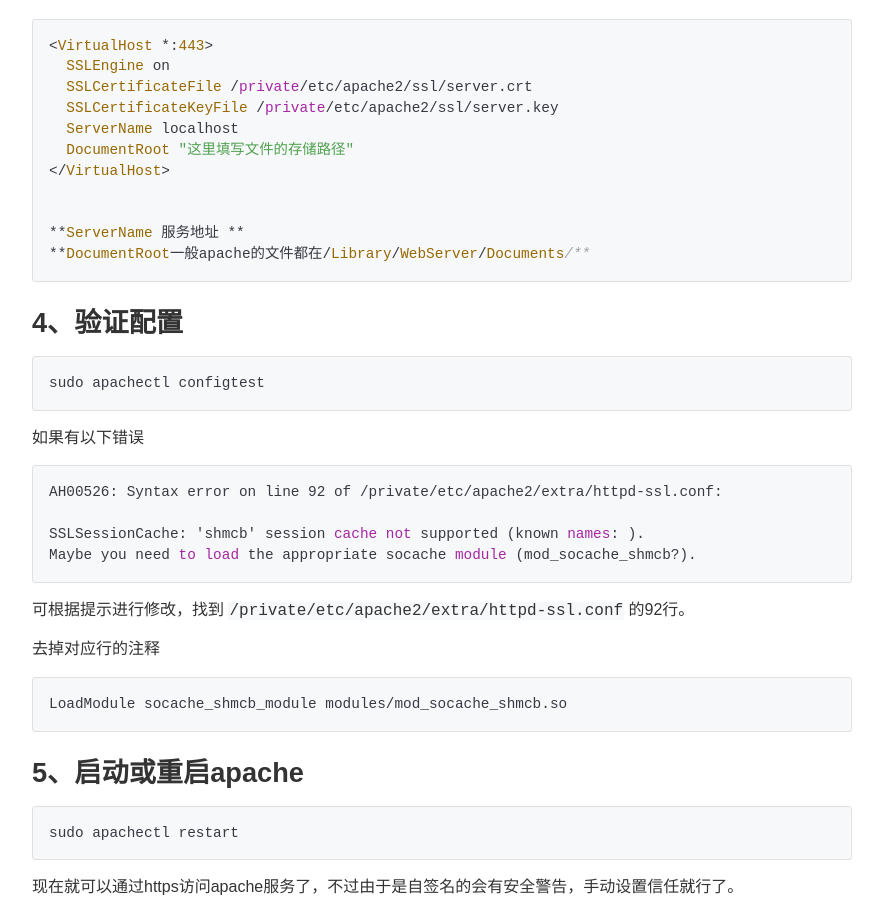
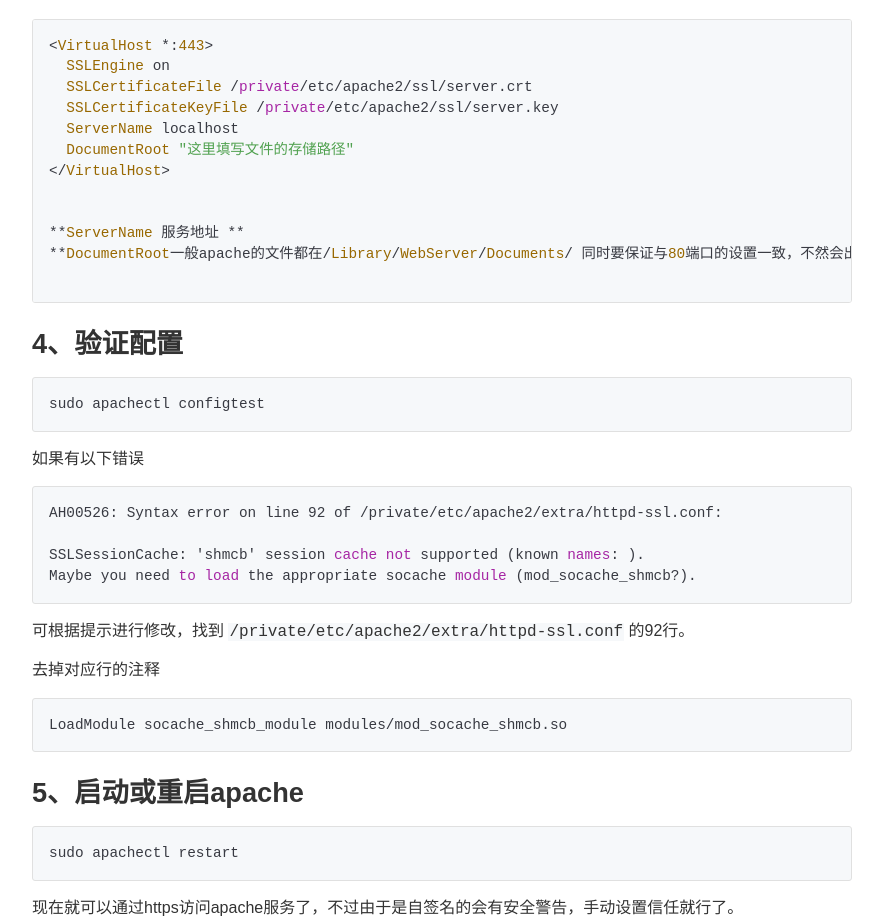
Before and after one commit to nyzhanggy/dulldevil.github.io, a Jekyll site: the page built from _posts/Blade/2016-08-08-Mac apache本地配置ssl证书 及 iOS OTA部署.md, in a window 1280 px wide. Shown: the part 2056-2980 px from the top of the page, without its empty margins (198-1081 px from the left). Built offline with Jekyll 4.4.1, drawn with Linux system fonts in a browser that asks for light colours.

Commit message:
no message

````diff
--- a/_posts/Blade/2016-08-08-Mac apache本地配置ssl证书 及 iOS OTA部署.md
+++ b/_posts/Blade/2016-08-08-Mac apache本地配置ssl证书 及 iOS OTA部署.md
@@ -85,7 +85,8 @@
 
 
 **ServerName 服务地址 **
-**DocumentRoot一般apache的文件都在/Library/WebServer/Documents/**
+**DocumentRoot一般apache的文件都在/Library/WebServer/Documents/ 同时要保证与80端口的设置一致，不然会出现403异常**
+
 ```
 
 
````
